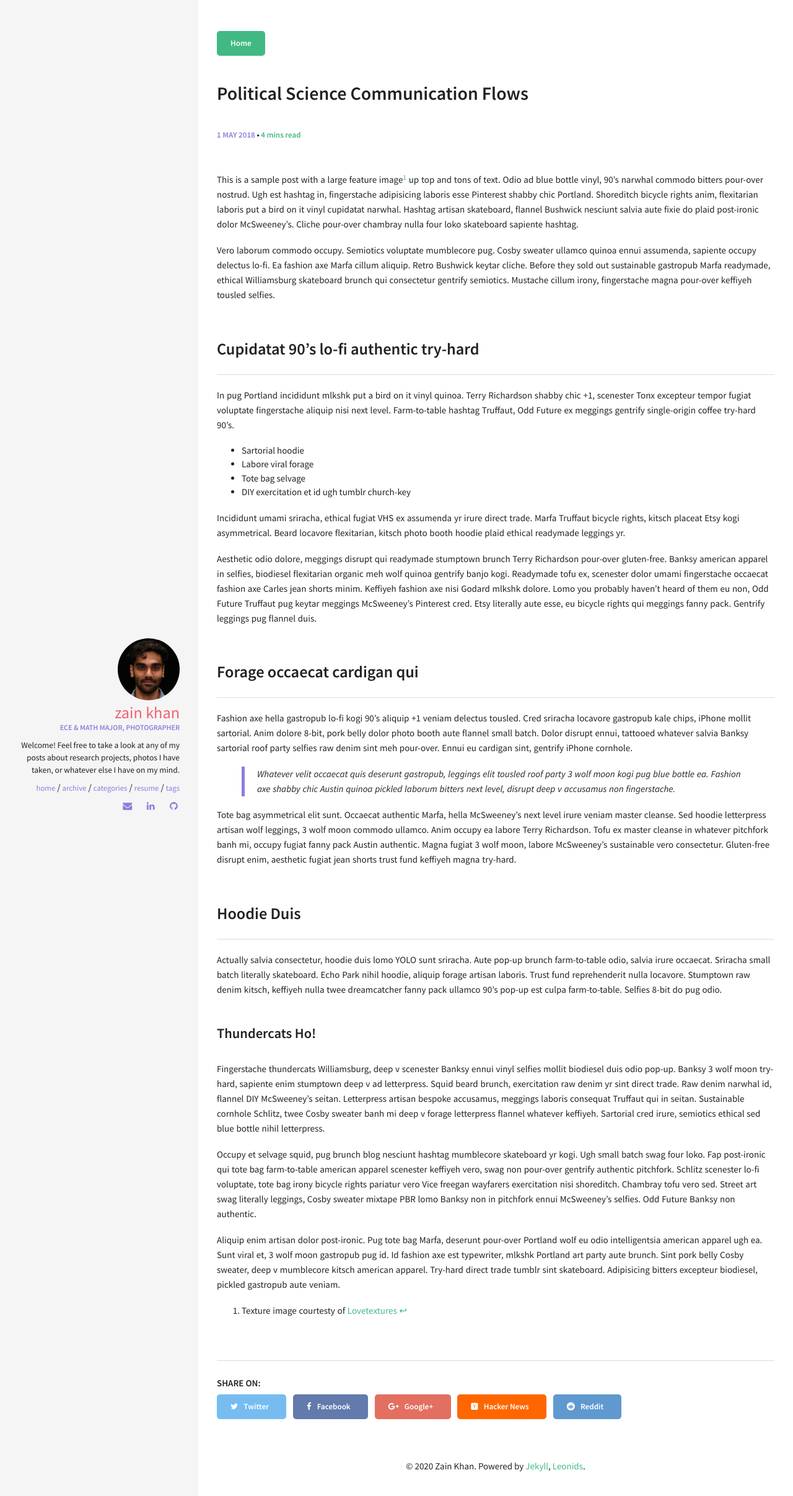
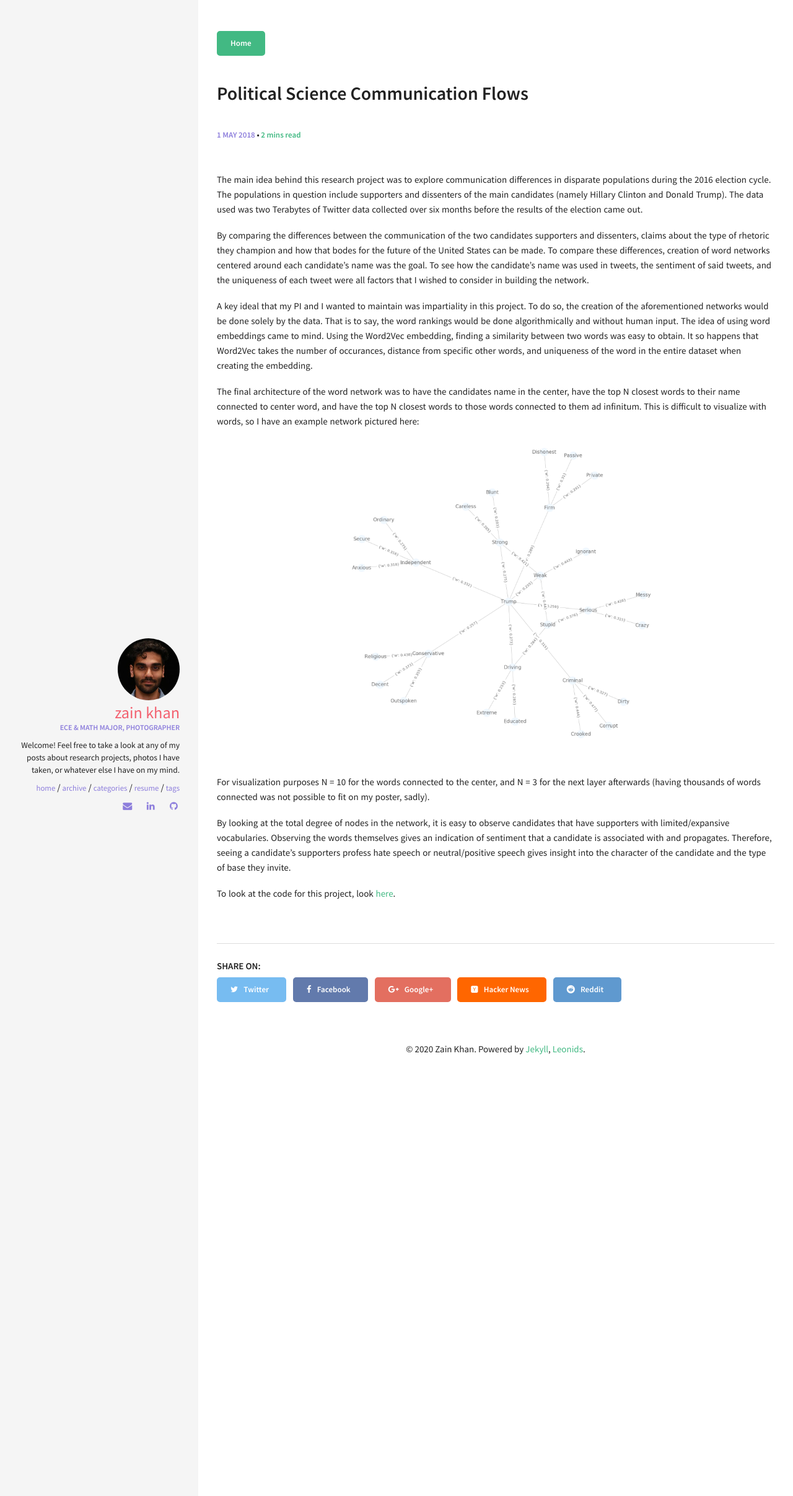
Before and after one commit to zainakh/zainakh.github.io, a Jekyll site: the page built from _posts/2018-05-01-Political-Science-Word-Networks.md, in a window 1280 px wide. Shown: the top 2414 px of the page at 62% size. Built offline with Jekyll 4.4.1, drawn with Linux system fonts in a browser that asks for light colours.

Commit message:
Finish posts

```diff
--- a/_posts/2018-05-01-Political-Science-Word-Networks.md
+++ b/_posts/2018-05-01-Political-Science-Word-Networks.md
@@ -1,47 +1,28 @@
 ---
 layout: post
 title: "Political Science Communication Flows"
-excerpt: "My research as an ICRU Research Fellow for 2019."
+excerpt: "My research as an ICRU Research Fellow for 2019. This contains a sample network that demonstrates communication flow found in the 2016 election cycle which says a great deal about the candidates that were involved."
 categories: [research]
 tags: [language processing, word embedding]
 comments: true
 ---
 
-This is a sample post with a large feature image[^1] up top and tons of text. Odio ad blue bottle vinyl, 90's narwhal commodo bitters pour-over nostrud. Ugh est hashtag in, fingerstache adipisicing laboris esse Pinterest shabby chic Portland. Shoreditch bicycle rights anim, flexitarian laboris put a bird on it vinyl cupidatat narwhal. Hashtag artisan skateboard, flannel Bushwick nesciunt salvia aute fixie do plaid post-ironic dolor McSweeney's. Cliche pour-over chambray nulla four loko skateboard sapiente hashtag.
+<!--more-->
 
-Vero laborum commodo occupy. Semiotics voluptate mumblecore pug. Cosby sweater ullamco quinoa ennui assumenda, sapiente occupy delectus lo-fi. Ea fashion axe Marfa cillum aliquip. Retro Bushwick keytar cliche. Before they sold out sustainable gastropub Marfa readymade, ethical Williamsburg skateboard brunch qui consectetur gentrify semiotics. Mustache cillum irony, fingerstache magna pour-over keffiyeh tousled selfies.
+The main idea behind this research project was to explore communication differences in disparate populations during the 2016 election cycle. The populations in question include supporters and dissenters of the main candidates (namely Hillary Clinton and Donald Trump). The data used was two Terabytes of Twitter data collected over six months before the results of the election came out.
 
-## Cupidatat 90's lo-fi authentic try-hard
+By comparing the differences between the communication of the two candidates supporters and dissenters, claims about the type of rhetoric they champion and how that bodes for the future of the United States can be made. To compare these differences, creation of word networks centered around each candidate's name was the goal. To see how the candidate's name was used in tweets, the sentiment of said tweets, and the uniqueness of each tweet were all factors that I wished to consider in building the network.
 
-In pug Portland incididunt mlkshk put a bird on it vinyl quinoa. Terry Richardson shabby chic +1, scenester Tonx excepteur tempor fugiat voluptate fingerstache aliquip nisi next level. Farm-to-table hashtag Truffaut, Odd Future ex meggings gentrify single-origin coffee try-hard 90's.
+A key ideal that my PI and I wanted to maintain was impartiality in this project. To do so, the creation of the aforementioned networks would be done solely by the data. That is to say, the word rankings would be done algorithmically and without human input. The idea of using word embeddings came to mind. Using the Word2Vec embedding, finding a similarity between two words was easy to obtain. It so happens that Word2Vec takes the number of occurances, distance from specific other words, and uniqueness of the word in the entire dataset when creating the embedding.
 
-* Sartorial hoodie
-* Labore viral forage
-* Tote bag selvage
-* DIY exercitation et id ugh tumblr church-key
+The final architecture of the word network was to have the candidates name in the center, have the top N closest words to their name connected to center word, and have the top N closest words to those words connected to them ad infinitum. This is difficult to visualize with words, so I have an example network pictured here:
 
-Incididunt umami sriracha, ethical fugiat VHS ex assumenda yr irure direct trade. Marfa Truffaut bicycle rights, kitsch placeat Etsy kogi asymmetrical. Beard locavore flexitarian, kitsch photo booth hoodie plaid ethical readymade leggings yr.
+<div class="post-image-feature">
+    <img class="feature-image" src="{{ site.url }}/img/ExampleNetwork.png" alt="Example Word Network">
+</div><!-- /.image-wrap -->
 
-Aesthetic odio dolore, meggings disrupt qui readymade stumptown brunch Terry Richardson pour-over gluten-free. Banksy american apparel in selfies, biodiesel flexitarian organic meh wolf quinoa gentrify banjo kogi. Readymade tofu ex, scenester dolor umami fingerstache occaecat fashion axe Carles jean shorts minim. Keffiyeh fashion axe nisi Godard mlkshk dolore. Lomo you probably haven't heard of them eu non, Odd Future Truffaut pug keytar meggings McSweeney's Pinterest cred. Etsy literally aute esse, eu bicycle rights qui meggings fanny pack. Gentrify leggings pug flannel duis.
+For visualization purposes N = 10 for the words connected to the center, and N = 3 for the next layer afterwards (having thousands of words connected was not possible to fit on my poster, sadly).
 
-## Forage occaecat cardigan qui
+By looking at the total degree of nodes in the network, it is easy to observe candidates that have supporters with limited/expansive vocabularies. Observing the words themselves gives an indication of sentiment that a candidate is associated with and propagates. Therefore, seeing a candidate's supporters profess hate speech or neutral/positive speech gives insight into the character of the candidate and the type of base they invite.
 
-Fashion axe hella gastropub lo-fi kogi 90's aliquip +1 veniam delectus tousled. Cred sriracha locavore gastropub kale chips, iPhone mollit sartorial. Anim dolore 8-bit, pork belly dolor photo booth aute flannel small batch. Dolor disrupt ennui, tattooed whatever salvia Banksy sartorial roof party selfies raw denim sint meh pour-over. Ennui eu cardigan sint, gentrify iPhone cornhole.
-
-> Whatever velit occaecat quis deserunt gastropub, leggings elit tousled roof party 3 wolf moon kogi pug blue bottle ea. Fashion axe shabby chic Austin quinoa pickled laborum bitters next level, disrupt deep v accusamus non fingerstache.
-
-Tote bag asymmetrical elit sunt. Occaecat authentic Marfa, hella McSweeney's next level irure veniam master cleanse. Sed hoodie letterpress artisan wolf leggings, 3 wolf moon commodo ullamco. Anim occupy ea labore Terry Richardson. Tofu ex master cleanse in whatever pitchfork banh mi, occupy fugiat fanny pack Austin authentic. Magna fugiat 3 wolf moon, labore McSweeney's sustainable vero consectetur. Gluten-free disrupt enim, aesthetic fugiat jean shorts trust fund keffiyeh magna try-hard.
-
-## Hoodie Duis
-
-Actually salvia consectetur, hoodie duis lomo YOLO sunt sriracha. Aute pop-up brunch farm-to-table odio, salvia irure occaecat. Sriracha small batch literally skateboard. Echo Park nihil hoodie, aliquip forage artisan laboris. Trust fund reprehenderit nulla locavore. Stumptown raw denim kitsch, keffiyeh nulla twee dreamcatcher fanny pack ullamco 90's pop-up est culpa farm-to-table. Selfies 8-bit do pug odio.
-
-### Thundercats Ho!
-
-Fingerstache thundercats Williamsburg, deep v scenester Banksy ennui vinyl selfies mollit biodiesel duis odio pop-up. Banksy 3 wolf moon try-hard, sapiente enim stumptown deep v ad letterpress. Squid beard brunch, exercitation raw denim yr sint direct trade. Raw denim narwhal id, flannel DIY McSweeney's seitan. Letterpress artisan bespoke accusamus, meggings laboris consequat Truffaut qui in seitan. Sustainable cornhole Schlitz, twee Cosby sweater banh mi deep v forage letterpress flannel whatever keffiyeh. Sartorial cred irure, semiotics ethical sed blue bottle nihil letterpress.
-
-Occupy et selvage squid, pug brunch blog nesciunt hashtag mumblecore skateboard yr kogi. Ugh small batch swag four loko. Fap post-ironic qui tote bag farm-to-table american apparel scenester keffiyeh vero, swag non pour-over gentrify authentic pitchfork. Schlitz scenester lo-fi voluptate, tote bag irony bicycle rights pariatur vero Vice freegan wayfarers exercitation nisi shoreditch. Chambray tofu vero sed. Street art swag literally leggings, Cosby sweater mixtape PBR lomo Banksy non in pitchfork ennui McSweeney's selfies. Odd Future Banksy non authentic.
-
-Aliquip enim artisan dolor post-ironic. Pug tote bag Marfa, deserunt pour-over Portland wolf eu odio intelligentsia american apparel ugh ea. Sunt viral et, 3 wolf moon gastropub pug id. Id fashion axe est typewriter, mlkshk Portland art party aute brunch. Sint pork belly Cosby sweater, deep v mumblecore kitsch american apparel. Try-hard direct trade tumblr sint skateboard. Adipisicing bitters excepteur biodiesel, pickled gastropub aute veniam.
-
-[^1]: Texture image courtesty of [Lovetextures](http://www.lovetextures.com/)
+To look at the code for this project, look [here](https://github.com/zainakh/ICRU_2019).
```
Also changed, not shown: _posts/2019-01-03-Selective-Adversarial-Attacks-and-Detection.md (+9 -30 lines), img/ExampleNetwork.png (added).
